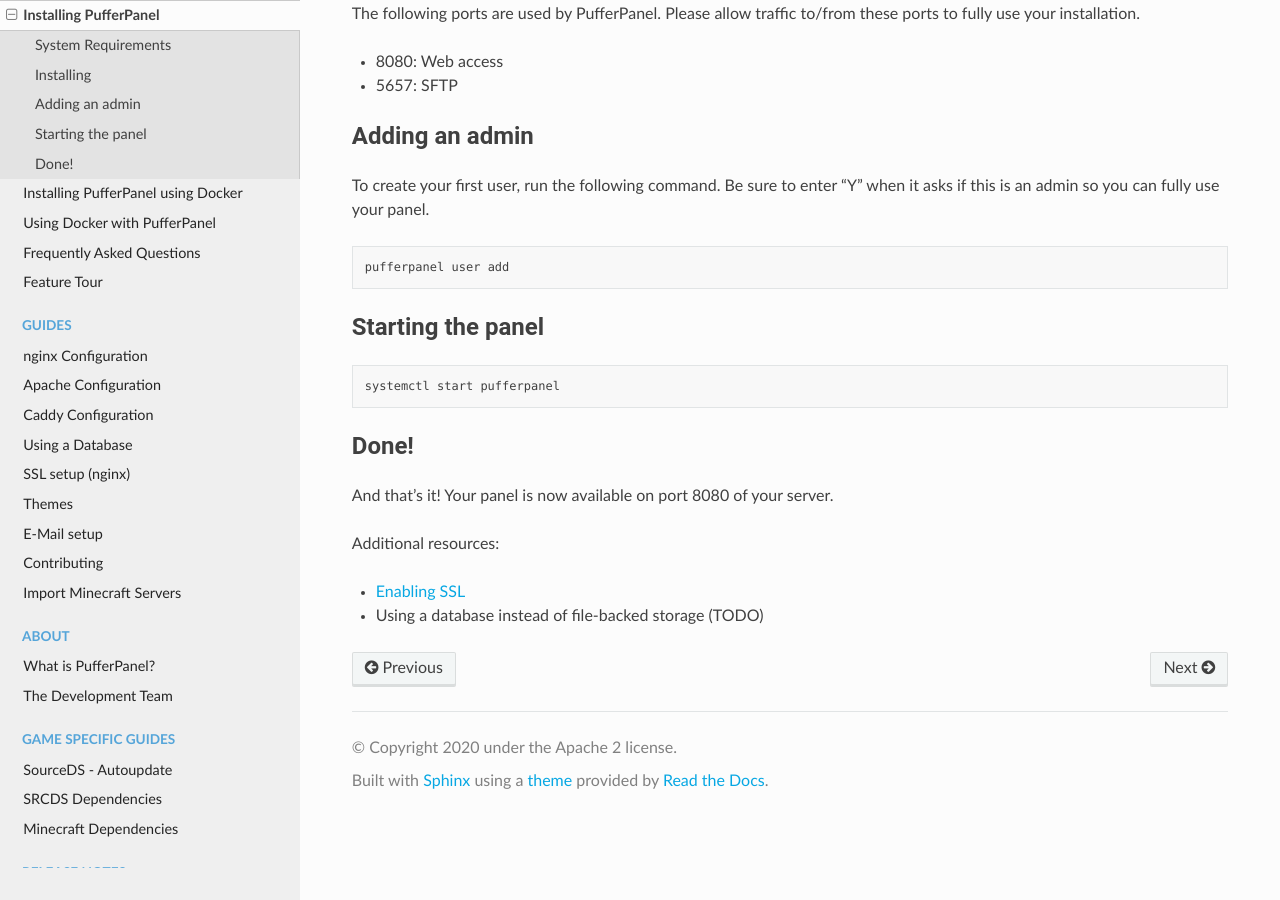
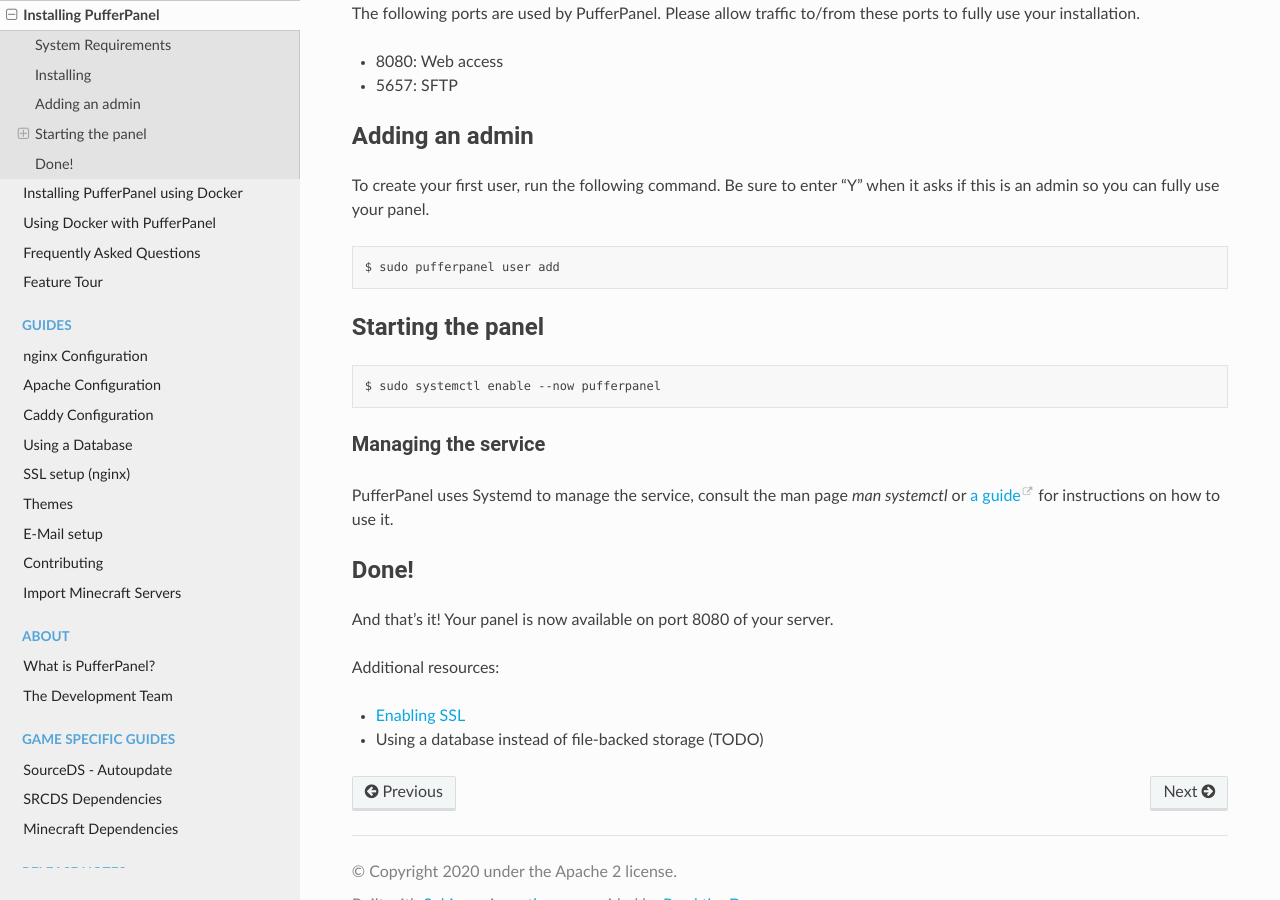
Before and after one commit to pufferpanel/documentation, a Sphinx documentation site: the page built from source/installing.rst, in a window 1280 px wide and 900 px high, scrolled down 1305 px. Built offline with Sphinx 7.4.7 and the Read the Docs theme 2.0.0, drawn with Linux system fonts in a browser that asks for light colours.

Commit message:
Update installing.rst

```diff
--- a/source/installing.rst
+++ b/source/installing.rst
@@ -90,7 +90,7 @@
 
 .. code::
 
-   pufferpanel user add
+   $ sudo pufferpanel user add
 
 
 Starting the panel
@@ -98,8 +98,13 @@
 
 .. code::
 
-   systemctl start pufferpanel
+   $ sudo systemctl enable --now pufferpanel
 
+--------------------
+Managing the service
+--------------------
+
+PufferPanel uses Systemd to manage the service, consult the man page `man systemctl` or `a guide <https://www.digitalocean.com/community/tutorials/how-to-use-systemctl-to-manage-systemd-services-and-units>`_ for instructions on how to use it.
 
 Done!
 -----
```
